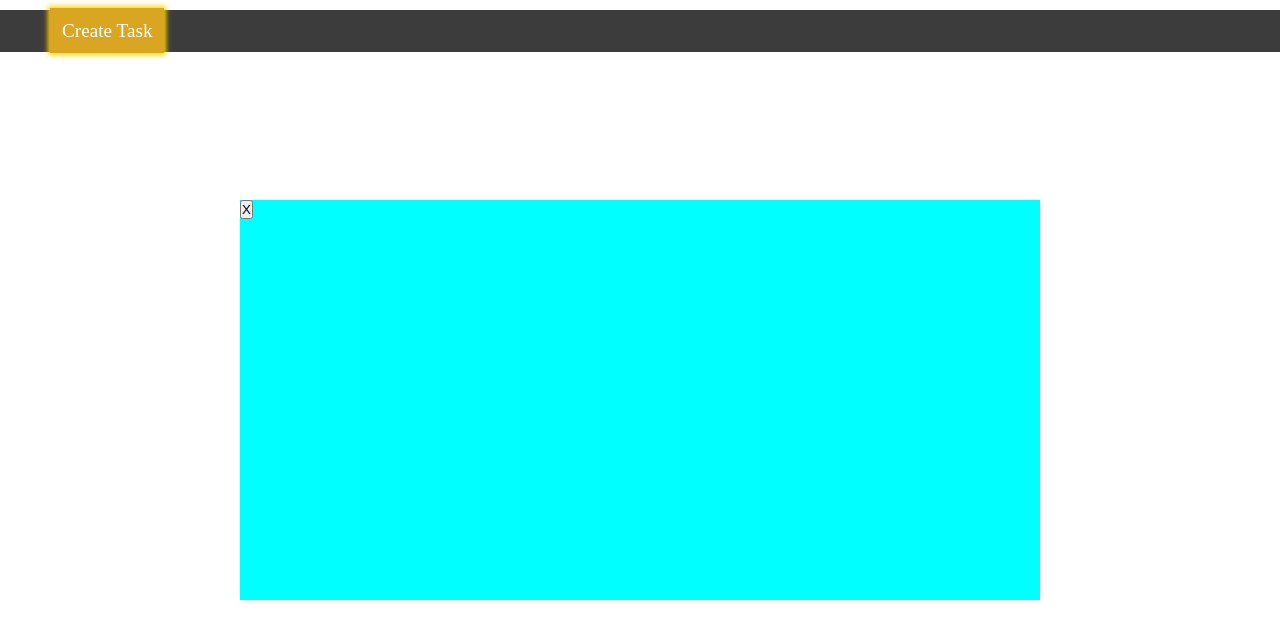
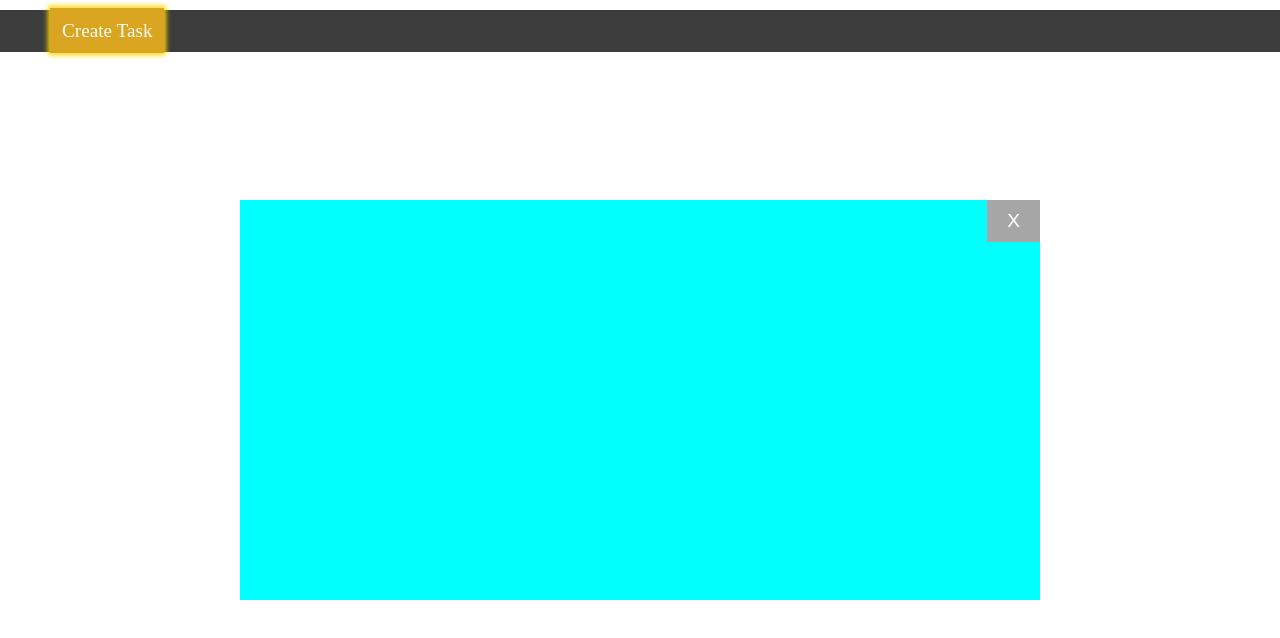
Before and after one commit to puranchandralohar/JavaScript_DOM_Projects, a plain HTML site: page Main_Project/index.html in a window 1280 px wide. Both pictures are taken after a click on the link "Create Task". Drawn offline with Linux system fonts and the light colour scheme.

Commit message:
modal added

```diff
--- a/Main_Project/style.css
+++ b/Main_Project/style.css
@@ -22,6 +22,17 @@
     box-shadow: 0 0 5px 2px gold;
   }
 
+
+  .close-btn{
+    position: absolute;
+    top:0;
+    right:0;
+    padding: 10px 20px;
+    border:none;
+    color:white;
+    background-color: #a6a6a6;
+    font-size: 1.2em;
+  }
   .modal-container{
     position: absolute;
     top:50%;
```
